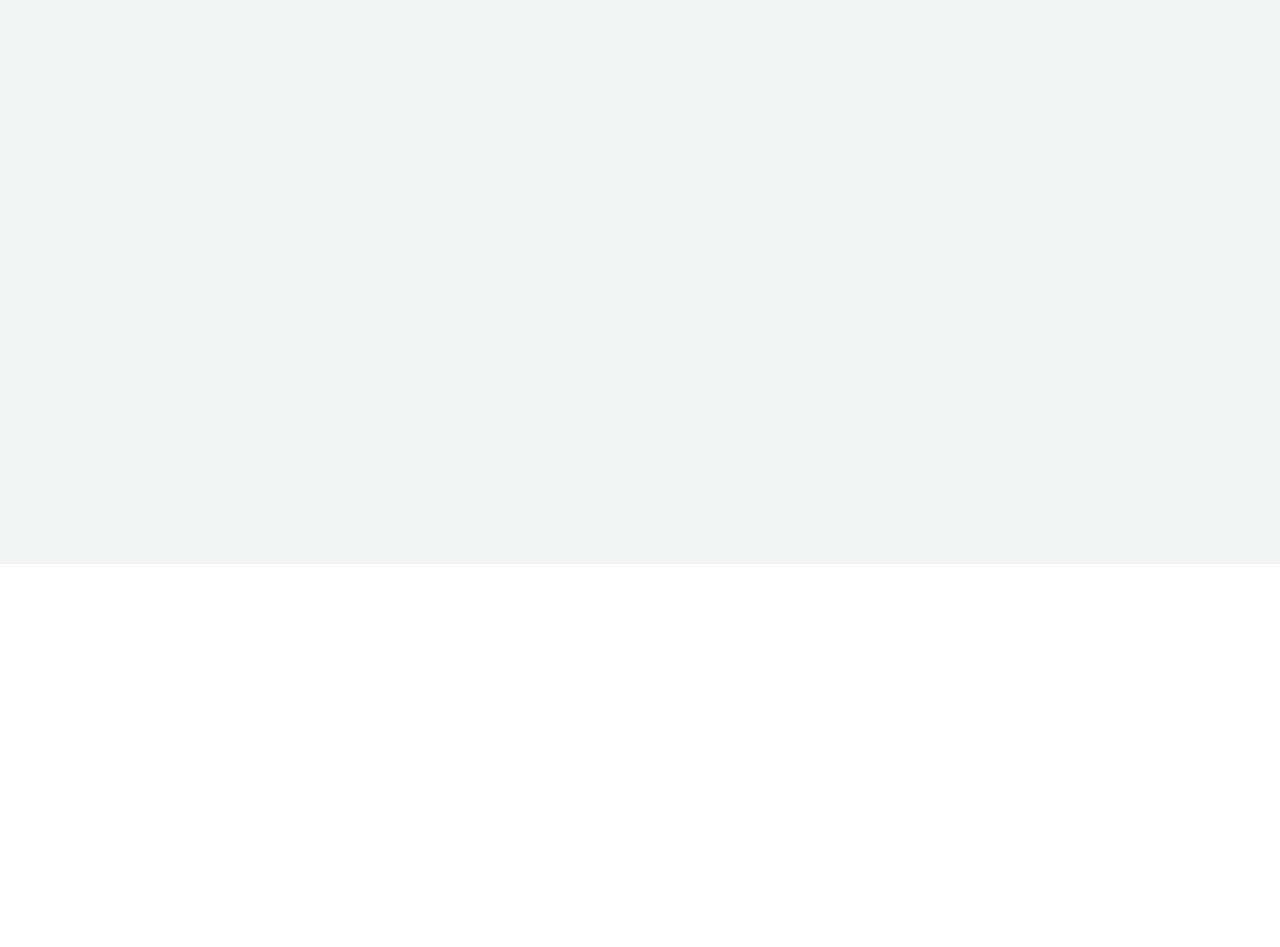
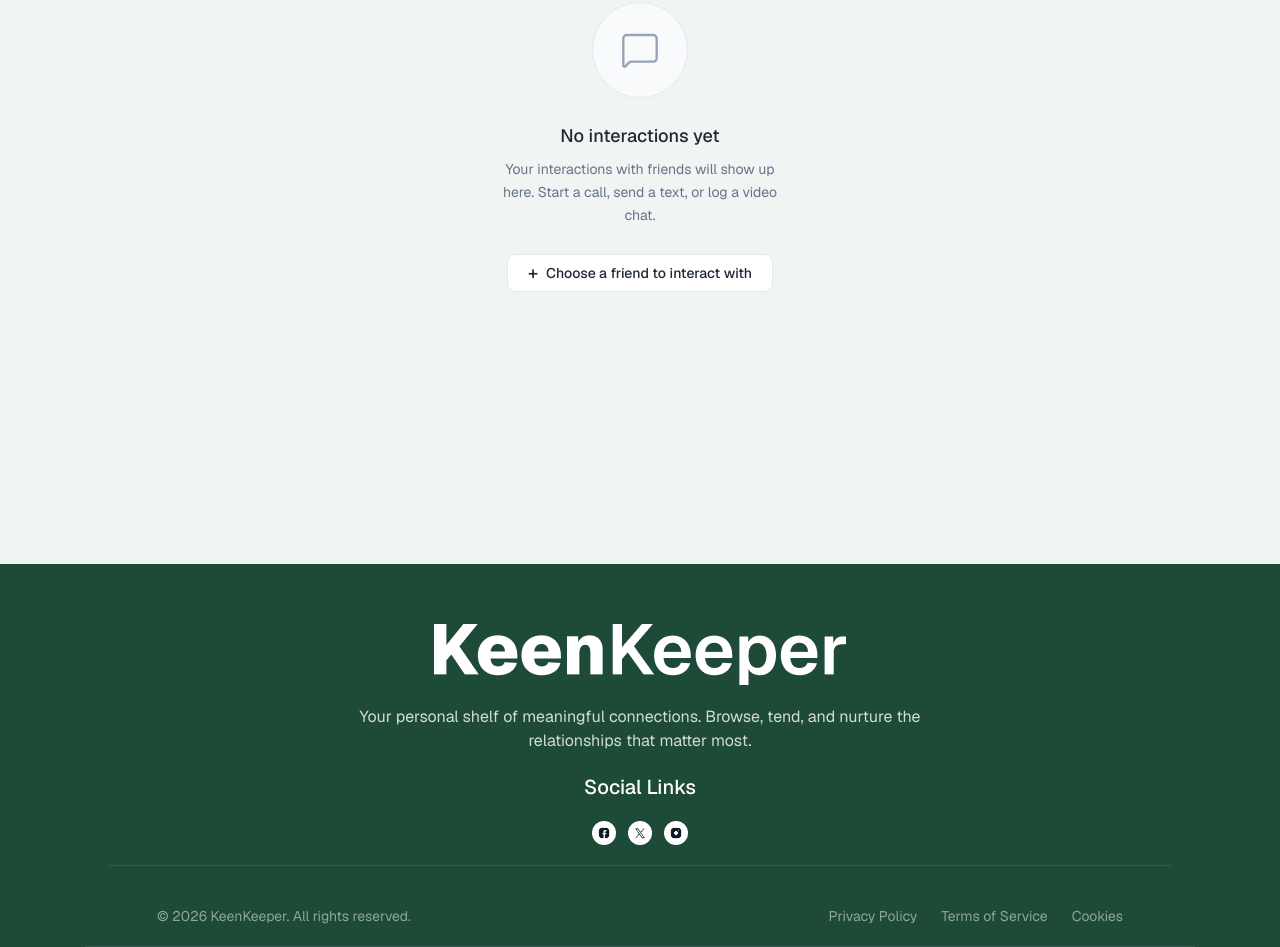
Before and after one commit to Rakib-dhali/PH-Assignment-07, a Next.js app: page /timeline in a window 1280 px wide. Shown: the part 300-1247 px from the top of the page. Before the commit the page ends 864 px from the top, so only its background shows below. Built offline with nearby package versions, Linux system fonts and the light colour scheme.

Commit message:
footer not found page

```diff
--- a/src/app/[id]/page.tsx
+++ b/src/app/[id]/page.tsx
@@ -12,6 +12,7 @@ import {
 } from "lucide-react";
 import { Metadata } from "next";
 import CheckInButtons from "@/components/Buttons";
+import { notFound } from "next/navigation";
 
 export const metadata: Metadata = {
   title: "Friend Details - KeenKeeper",
@@ -27,6 +28,9 @@ export default async function FriendDetails({
   const friends = await getFriends();
   const friend: Friends = friends.find((f: Friends) => f.id.toString() === id);
 
+  if(!friend) {
+    notFound();
+  }
   const {
     name,
     picture,
--- a/src/app/layout.tsx
+++ b/src/app/layout.tsx
@@ -4,6 +4,7 @@ import "./globals.css";
 import Navbar from "@/components/Navbar";
 import { TimelineProvider } from "@/context/TimeLineContext";
 import { ToastContainer } from "react-toastify";
+import Footer from "@/components/Footer";
 
 const geistSans = Geist({
   variable: "--font-geist-sans",
@@ -35,6 +36,7 @@ export default function RootLayout({
         <TimelineProvider> {children}
           <ToastContainer position="top-center" />
         </TimelineProvider>
+        <Footer/>
       </body>
     </html>
   );
--- /dev/null
+++ b/src/app/not-found.tsx
@@ -0,0 +1,17 @@
+import { useRouter } from "next/navigation";
+
+export default function NotFound() {
+    const router = useRouter();
+    return (
+        <div className="flex flex-col items-center justify-center text-sm h-100">
+            <p className="font-medium text-lg text-indigo-500">404 Error</p>
+            <h2 className="md:text-6xl text-4xl font-semibold text-gray-800">Page Not Found</h2>
+            <p className="text-base mt-4 text-gray-500">Sorry, we couldn’t find the page you’re looking for.</p>
+            <div className="flex items-center gap-4 mt-6">
+                <button onClick={() => router.push("/")} className="bg-indigo-500 hover:bg-indigo-600 px-7 py-2.5 text-white rounded active:scale-95 transition-all">
+                    Go back home
+                </button>
+            </div>
+        </div>
+    );
+};
--- /dev/null
+++ b/src/app/stats/layout.tsx
@@ -0,0 +1,16 @@
+import { Metadata } from "next";
+
+
+export const metadata: Metadata = {
+    title: "Friendship Analytics",
+    description: "Analyze your interactions with friends using charts and graphs.",
+};
+
+
+export default function StatsLayout({
+  children,
+}: Readonly<{
+  children: React.ReactNode;
+}>) {
+  return <div>{children}</div>;
+}
--- a/src/app/stats/page.tsx
+++ b/src/app/stats/page.tsx
@@ -1,13 +1,16 @@
+"use client";
+
 import PieChart from "@/components/PieChart";
 import Dot from "@/components/Dot";
-import { Metadata } from "next";
+import { useTimeline } from "@/context/TimeLineContext";
+import { PlusCircle } from "lucide-react";
+import { useRouter } from "next/navigation";
 
-const metadata: Metadata = {
-    title: "Friendship Analytics",
-    description: "Analyze your interactions with friends using charts and graphs.",
-};
 
 function Page() {
+    const { timeline } = useTimeline();
+    const router = useRouter();
+
     return (
         <div className="w-full bg-[#F8FAFC] p-5 md:p-10" >
 
@@ -15,7 +18,24 @@ function Page() {
             <div className="bg-white rounded-lg mx-auto max-w-277.5 p-10 my-5 md:my-15 mt-10  drop-shadow-[0_1px_6px_rgba(0,0,0,0.08)]">
             <h2 className="font-medium text-xl text-[#1F2937]">By Interaction Type</h2>
             <div className="flex flex-col items-center justify-center py-10 md:py-20  gap-10 ">
-                <PieChart />
+                {
+                   timeline.length === 0 ? (
+                    <div className="flex flex-col gap-3 items-center justify-center">
+                        <h3 className="text-center font-medium text-[#1F2937] mb-2">No data to display</h3>
+      <p className="text-sm text-center text-[#64748B] max-w-65 leading-relaxed mb-6">
+        Log some interactions to see a breakdown by type — text, call, and video.
+      </p>
+
+      <button
+        onClick={() => router.push("/timeline")}
+        className="flex items-center gap-2 text-sm font-medium px-5 py-2 rounded-lg border border-[#E2E8F0] bg-white hover:bg-[#F8FAFC] text-[#1F2937] transition-colors"
+      >
+        <PlusCircle size={14} />
+        Log an interaction
+      </button>
+                    </div>
+                   ) : (<PieChart /> )
+                }
                 <div className="flex gap-3">
                     <Dot color="#7E35E1" type="Text" />
                     <Dot color="#244D3F" type="Call" />
--- a/src/app/timeline/page.tsx
+++ b/src/app/timeline/page.tsx
@@ -1,5 +1,6 @@
 "use client";
 
+import NoInteractions from "@/components/NoInteraction";
 import { useTimeline } from "@/context/TimeLineContext";
 import { Phone, MessageSquare, Video } from "lucide-react";
 import { useState } from "react";
@@ -45,7 +46,7 @@ export default function TimelinePage() {
           </select>
         </div>
         {filtered.length === 0 ? (
-          <p className="text-gray-400 text-sm">No interactions found.</p>
+          <NoInteractions />
         ) : (
           <div className="flex flex-col gap-3">
             {filtered.map((entry, index) => (
--- /dev/null
+++ b/src/components/Footer.tsx
@@ -0,0 +1,47 @@
+import { SocialLink } from "@/lib/types";
+import Image from "next/image";
+import Link from "next/link";
+
+const socialLinks: SocialLink[] = [
+  { icon: "facebook", href: "/assets/facebook.png" },
+  { icon: "twitter", href: "/assets/twitter.png" },
+  { icon: "instagram", href: "/assets/instagram.png" },
+];
+
+const legalLinks: string[] = ["Privacy Policy", "Terms of Service", "Cookies"];
+
+export default function Footer() {
+  return (
+    <footer className="bg-[#1e4a38] w-full">
+      <div className="text-center max-w-277.5 mx-auto px-6 pt-15 border-b border-white/10 space-y-5">
+      <div className="flex items-center justify-center">
+        <Image src="/assets/logo-xl.png" alt="KeenKeeper Logo" className="h-auto w-auto" width={412} height={61} />
+      </div>  <p className="text-white/80 text-sm md:text-base max-w-xl mx-auto  leading-6">
+          Your personal shelf of meaningful connections. Browse, tend, and nurture the relationships that matter most.
+        </p>
+
+        <p className="text-xl text-white font-medium tracking-7 ">Social Links</p>
+
+        <div className="flex justify-center gap-3">
+            {socialLinks.map((link: SocialLink, i: number) => (
+                <Link key={i} href="#" className="hover:opacity-80 transition-opacity">
+                    <Image src={link.href} alt={`${link.icon} icon`} width={24} height={24} />
+                </Link>
+            ))}
+        </div>
+
+          <hr className="border-white/10" />
+      <div className="flex flex-col md:flex-row justify-between items-center gap-3 px-8 md:px-12 py-5 text-sm text-white/50">
+        <span>© 2026 KeenKeeper. All rights reserved.</span>
+        <div className="flex gap-6 flex-wrap">
+          {legalLinks.map((link: string, i: number) => (
+            <Link key={i} href="#" className="hover:text-white text-center transition-colors">
+              {link}
+            </Link>
+          ))}
+        </div>
+      </div>
+      </div>
+    </footer>
+  );
+}
--- /dev/null
+++ b/src/components/NoInteraction.tsx
@@ -0,0 +1,29 @@
+import { MessageSquare } from "lucide-react";
+import { useRouter } from "next/navigation";
+
+export default function NoInteractions() {
+  const router = useRouter();
+  return (
+    <div className="flex flex-col items-center justify-center py-20 px-6 text-center">
+      <div className="w-24 h-24 rounded-full bg-[#F8FAFC] border border-[#E2E8F0] flex items-center justify-center mb-6">
+        <MessageSquare size={40} strokeWidth={1.4} className="text-[#94A3B8]" />
+      </div>
+
+      <h2 className="text-lg font-medium text-[#1F2937] mb-2">
+        No interactions yet
+      </h2>
+      <p className="text-sm text-[#64748B] max-w-70 leading-relaxed mb-7">
+        Your interactions with friends will show up here. Start a call, send a
+        text, or log a video chat.
+      </p>
+
+      <button
+        onClick={() => router.push("/")}
+        className="flex cursor-pointer items-center gap-2 text-sm font-medium px-5 py-2 rounded-lg border border-[#E2E8F0] bg-white hover:bg-[#F8FAFC] text-[#1F2937] transition-colors"
+      >
+        <span className="text-lg leading-none">+</span>
+        Choose a friend to interact with
+      </button>
+    </div>
+  );
+}
--- a/src/lib/types.ts
+++ b/src/lib/types.ts
@@ -35,3 +35,8 @@ export interface PieChartData {
   value: number;
   fill: string;
 }
+
+export type SocialLink = {
+    icon: string;
+    href: string;
+}
```
